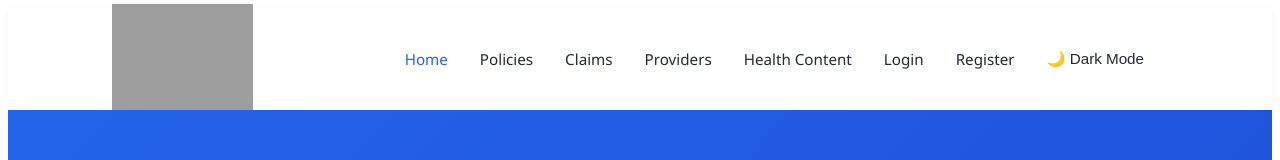
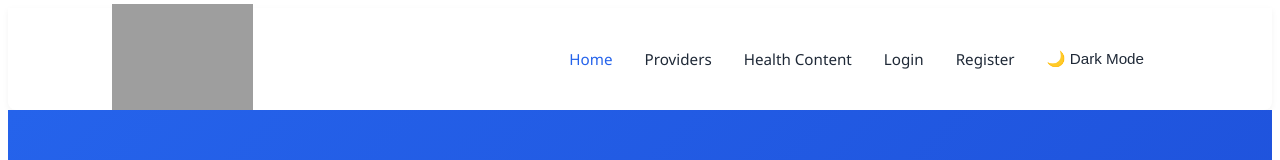
Before and after one commit to Datn7/EmandSPA, an Angular app: page / in a window 1280 px wide. Shown: the top 160 px of the page. Built offline with nearby package versions, Linux system fonts and the light colour scheme.

Commit message:
updated navbar

```diff
--- a/src/app/features/navbar/navbar.component.html
+++ b/src/app/features/navbar/navbar.component.html
@@ -15,8 +15,6 @@
     <!-- Nav Links -->
     <div class="nav-links" [class.open]="isMenuOpen">
       <a routerLink="/" routerLinkActive="active-link">Home</a>
-      <a routerLink="/policies" routerLinkActive="active-link">Policies</a>
-      <a routerLink="/claims" routerLinkActive="active-link">Claims</a>
       <a routerLink="/providers" routerLinkActive="active-link">Providers</a>
       <a routerLink="/health-content" routerLinkActive="active-link"
         >Health Content</a
```
